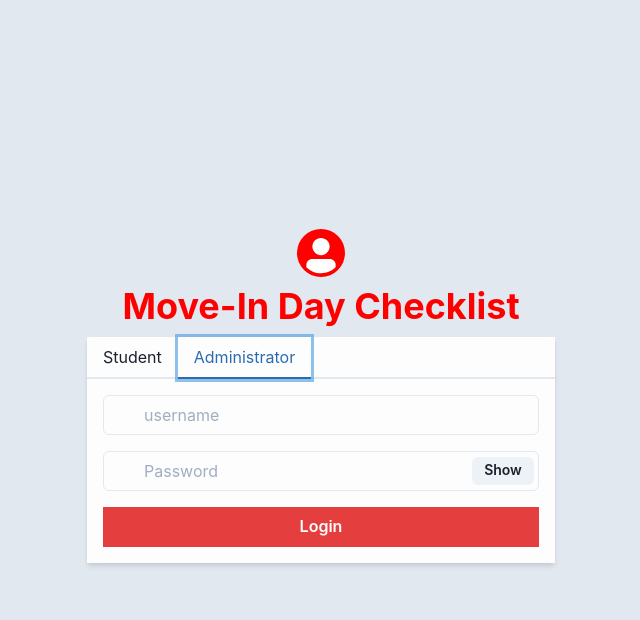
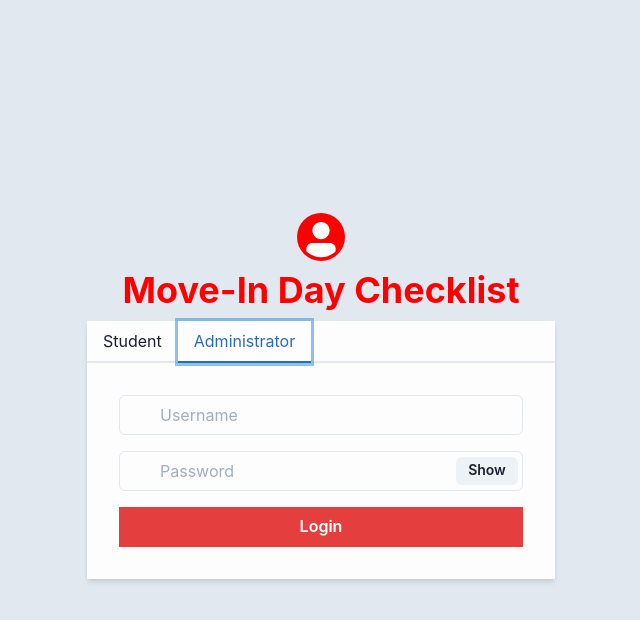
Before and after one commit to mfgsherman/move-in-app, a Next.js app: page /login in a window 1280 px wide. Both pictures are taken after a click on the tab "Administrator". Shown: the top 620 px of the page, without its empty margins (319-959 px from the left). Built offline with nearby package versions, Linux system fonts and the light colour scheme.

Commit message:
Student/Admin login UI update
Login screen now has two different forms, one for the student asking for only their ID or last name, and one for Admin asking for both a user name and a password.

```diff
--- a/pages/login.tsx
+++ b/pages/login.tsx
@@ -13,14 +13,15 @@ import {
     InputRightElement,
     TabList,
     Tab,
-    Tabs
+    Tabs,
+    TabPanel,
+    TabPanels
   } from "@chakra-ui/react";
 import Link from "next/link";
 
 const LoginPage = () => {
     const [showPassword, setShowPassword] = useState(false);
     const [isStudent, setIsStudent] = useState(true);
-
     const handleShowClick = () => setShowPassword(!showPassword);
 
     return (
@@ -41,32 +42,53 @@ import Link from "next/link";
             <Avatar bg="red" />
             <Heading color="red">Move-In Day Checklist</Heading>
             <Box minW={{ base: "90%", md: "468px" }} backgroundColor="whiteAlpha.900" boxShadow="md">
-                <Tabs>
+                <Tabs defaultIndex={0}>
                     <TabList>
-                        <Tab onClick={() => setIsStudent(true)}>Student</Tab>
-                        <Tab onClick={() => setIsStudent(false)}>Administrator</Tab>
+                        <Tab>Student</Tab>
+                        <Tab>Administrator</Tab>
                     </TabList>
-                </Tabs>
-                <form>
-                    <Stack
-                    spacing={4}
-                    p="1rem"
-                    >
+                    <TabPanels>
+                        <TabPanel>
+                        <form onClick={() => setIsStudent(true)}>
+                            <Stack spacing={4} p="1rem">
                             <FormControl>
                                 <InputGroup>
                                 <InputLeftElement pointerEvents="none"/>
-                        <Input type="username" placeholder="username" />
+                                <Input type="username" placeholder="Enter ID or Lastname"/>
                                 </InputGroup>
                             </FormControl>
+
+                            <Link {... isStudent ? {href: "/student"} : {href: "/admin"}}>
+                                <Button
+                                    borderRadius={0}
+                                    type="submit"
+                                    variant="solid"
+                                    colorScheme="red"
+                                    width="full"
+                                    >
+                                    Login
+                                </Button>
+                            </Link>
+                            </Stack>
+                        </form>
+                        </TabPanel>
+                        <TabPanel>
+                        <form onClick={() => setIsStudent(false)}>
+                            <Stack spacing={4} p="1rem">
                             <FormControl>
                                 <InputGroup>
-                        <InputLeftElement
-                            pointerEvents="none"
-                            color="gray.300"
-                        />
+                                <InputLeftElement pointerEvents="none"/>
+                                <Input type="username" placeholder="Username"/>
+                                </InputGroup>
+                            </FormControl>
+
+                            <FormControl>
+                                <InputGroup>
+                                <InputLeftElement pointerEvents="none" color="gray.300"/>
                                 <Input
                                     type={showPassword ? "text" : "password"}
                                     placeholder="Password"
+
                                 />
                                 <InputRightElement width="4.5rem">
                                     <Button h="1.75rem" size="sm" onClick={handleShowClick}>
@@ -88,6 +110,9 @@ import Link from "next/link";
                             </Link>
                             </Stack>
                         </form>
+                        </TabPanel>
+                    </TabPanels>
+                </Tabs>
             </Box>
         </Stack>
         </Flex>
```
Lines whose indentation alone changed are shown as unchanged.
